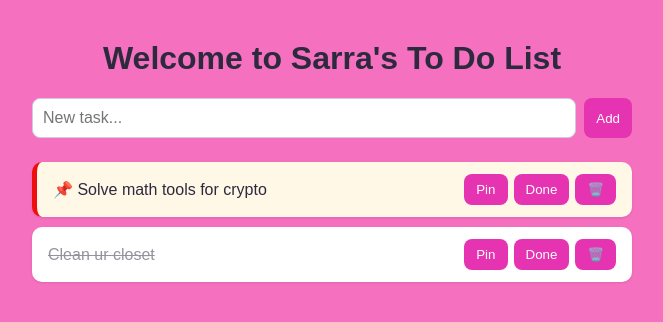
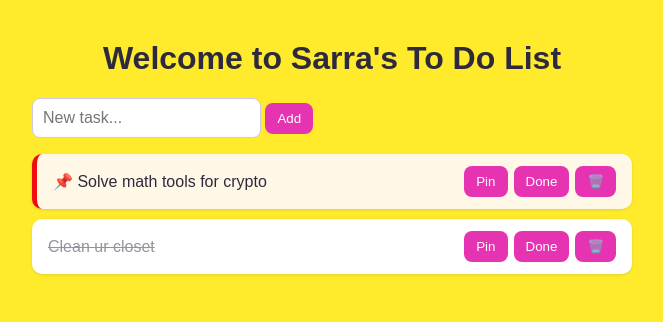
Before and after one commit to saraaa-mk/to-do-list, a Flask app: page / in a window 1280 px wide. Shown: the top 322 px of the page, without its empty margins (308-971 px from the left). Run offline with Flask 3, Linux system fonts and the light colour scheme.

Commit message:
editing the colors

```diff
--- a/static/style.css
+++ b/static/style.css
@@ -1,6 +1,6 @@
 body {
     font-family: Arial, sans-serif;
-    background: rgb(246, 112, 192);
+    background: rgb(255, 234, 44);
     color: #2d2a3e;
     max-width: 600px;
     margin: 40px auto;
--- a/templates/index.html
+++ b/templates/index.html
@@ -13,10 +13,8 @@
         <h1>
             Welcome to Sarra's To Do List
         </h1>
-        <form>
         <input type="text" placeholder="New task...">
         <button type="submit">Add</button>
-        </form>
         <ul>
         <li class="pinned">
             <span class="task-text">📌 Solve math tools for crypto</span>
```
